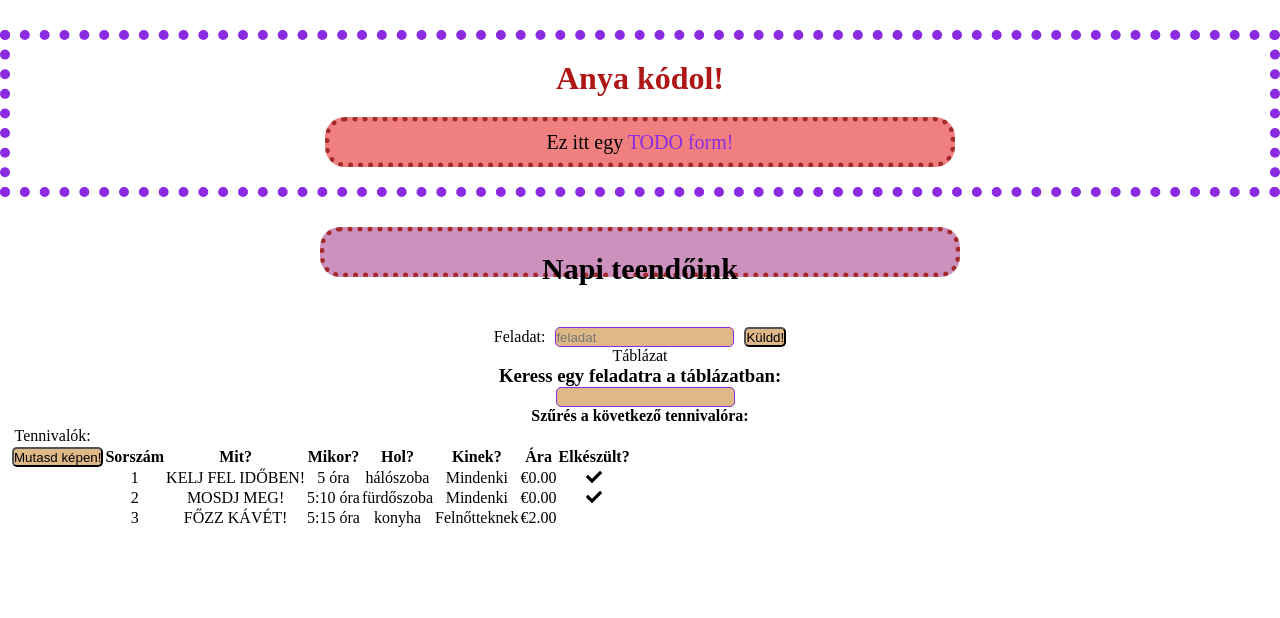
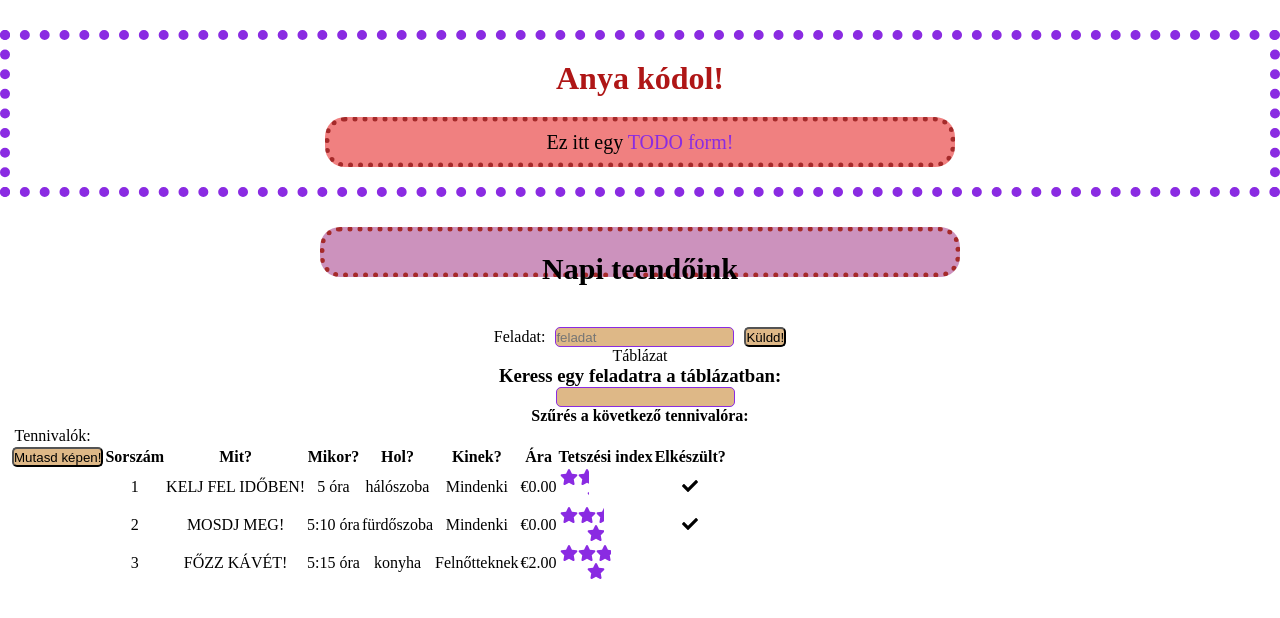
Before and after one commit to kaciga/apm-new, an Angular app: page / in a window 1280 px wide. Shown: the top 618 px of the page. Built offline with nearby package versions, Linux system fonts and the light colour scheme.

Commit message:
i was created starsComponent, todo interface and input-output decorators

```diff
--- a/src/app/app.module.ts
+++ b/src/app/app.module.ts
@@ -7,6 +7,7 @@ import { FontAwesomeModule } from '@fortawesome/angular-fontawesome';
 import { TodoListsComponent } from './components/todo-lists/todo-lists.component';
 import { TableComponent } from './components/table/table.component';
 import { FormsModule } from '@angular/forms';
+import { StarsComponent } from './components/stars/stars.component';
 
 
 @NgModule({
@@ -14,7 +15,8 @@ import { FormsModule } from '@angular/forms';
     AppComponent,
     HeaderComponent,
     TodoListsComponent,
-    TableComponent
+    TableComponent,
+    StarsComponent
   ],
   imports: [
     BrowserModule,
--- /dev/null
+++ b/src/app/components/stars/stars.component.css
@@ -0,0 +1,6 @@
+.crop {
+    overflow: hidden;
+}
+div {
+    cursor: pointer;
+}
--- /dev/null
+++ b/src/app/components/stars/stars.component.html
@@ -0,0 +1,17 @@
+<div class="crop"
+    [style.width.px]="cropWidth"
+    [title]="rating"
+    (clik)='onClick()'>
+    <div style="width: 75px">
+        <span class="fa fa-star"><fa-icon [icon]= "faStar"></fa-icon>
+        </span>
+        <span class="fa fa-star"><fa-icon [icon]= "faStar"></fa-icon>
+        </span>
+        <span class="fa fa-star"><fa-icon [icon]= "faStar"></fa-icon>
+        </span>
+        <span class="fa fa-star"><fa-icon [icon]= "faStar"></fa-icon>
+        </span>
+        <span class="fa fa-star"><fa-icon [icon]= "faStar"></fa-icon>
+        </span>
+    </div>
+</div>
--- /dev/null
+++ b/src/app/components/stars/stars.component.ts
@@ -0,0 +1,31 @@
+import { Component, Input, OnChanges, OnInit, Output, EventEmitter } from '@angular/core';
+import { faStar } from '@fortawesome/free-solid-svg-icons';
+
+@Component({
+  selector: 'pm-stars',
+  templateUrl: './stars.component.html',
+  styleUrls: ['./stars.component.css']
+})
+
+export class StarsComponent implements OnChanges {
+  faStar = faStar;
+  @Input() rating: number = 0;
+  cropWidth: number = 75;
+  @Output() ratingClicked: EventEmitter<string> = new EventEmitter<string>();
+  @Output() notify: EventEmitter<string> = new EventEmitter<string>();
+
+  constructor() { }
+
+  ngOnInit(): void {}
+
+  ngOnChanges(): void {
+    this.cropWidth = this.rating * 75/5;
+  }
+
+  onClick(): void {
+  this.ratingClicked.emit(`A tetszésnyilvánításra ${this.rating} kattintottál!`);
+console.log("haha");
+
+  }
+
+}
--- a/src/app/components/table/table.component.html
+++ b/src/app/components/table/table.component.html
@@ -33,6 +33,7 @@
               <th>Hol?</th>
               <th>Kinek?</th>
               <th>Ára</th>
+              <th>Tetszési index</th>
               <th>Elkészült?</th>
             </tr>
           </thead>
@@ -52,12 +53,12 @@
               <td>{{ todo.hol | lowercase }}</td>
               <td>{{ todo.kinek }}</td>
               <td>{{ todo.ar | currency: 'EUR': 'symbol'}}</td>
+              <td><pm-stars
+                [rating]='todo.star'
+                (ratingClicked)="onRatingClicked($event)"
+                ></pm-stars></td>
               <td *ngIf="todo.isDone">
                 <fa-icon [icon] = "faCheck"></fa-icon>
-                </td>
-              <td>
-                <!-- <pm-star> -->
-                <!-- </pm-star> -->
               </td>
             </tr>
           </tbody>
--- a/src/app/components/table/table.component.ts
+++ b/src/app/components/table/table.component.ts
@@ -1,7 +1,7 @@
 import { Component, OnInit } from '@angular/core';
-import { faCheck } from '@fortawesome/free-solid-svg-icons';
-
+import { faCheck, faStar } from '@fortawesome/free-solid-svg-icons';
 import { ITodo } from 'src/app/todo';
+import { StarsComponent } from '../stars/stars.component';
 
 @Component({
   selector: 'pm-table',
@@ -10,7 +10,9 @@ import { ITodo } from 'src/app/todo';
   styleUrls: ['./table.component.css']
 })
 export class TableComponent implements OnInit {
+  onNotify(message: string): void {}
   faCheck = faCheck;
+  //faStar = faStar;
   pageTitle = "Táblázat";
   imageWidth = 200;
   imageMargin = 2;
@@ -39,7 +41,9 @@ export class TableComponent implements OnInit {
       "kinek": "Mindenki",
       "imgUrl": "assets/ebredes.jpg",
       "ar": 0,
-      "isDone": true
+      "isDone": true,
+      "star": 2,
+
     },
     {
       "id": 2,
@@ -49,7 +53,8 @@ export class TableComponent implements OnInit {
       "kinek": "Mindenki",
       "imgUrl": "assets/ido.jpg",
       "ar": 0,
-      "isDone": true
+      "isDone": true,
+      "star": 3,
     },
     {
       "id": 3,
@@ -59,7 +64,8 @@ export class TableComponent implements OnInit {
       "kinek": "Felnőtteknek",
       "ar": 2,
       "imgUrl": "assets/coffee.jpg",
-      "isDone": false
+      "isDone": false,
+      "star": 3.5,
     }
   ];
 
@@ -73,9 +79,15 @@ export class TableComponent implements OnInit {
   toggleImage(): void {
     this.showImage = !this.showImage;
   }
+
   ngOnInit(): void {
     this.listFilter = '';
   }
 
+  onRatingClicked(message: string): void {
+    this.pageTitle = 'Táblázat: ' + message;
+    console.log("ha");
+
+  }
 
 }
--- a/src/app/todo.ts
+++ b/src/app/todo.ts
@@ -7,4 +7,5 @@ export interface ITodo {
     imgUrl: string
     ar: number;
     isDone: boolean;
+    star: number;
 }
```
Also changed, not shown: 1 other file (tests, documents, lock files or other folders).
